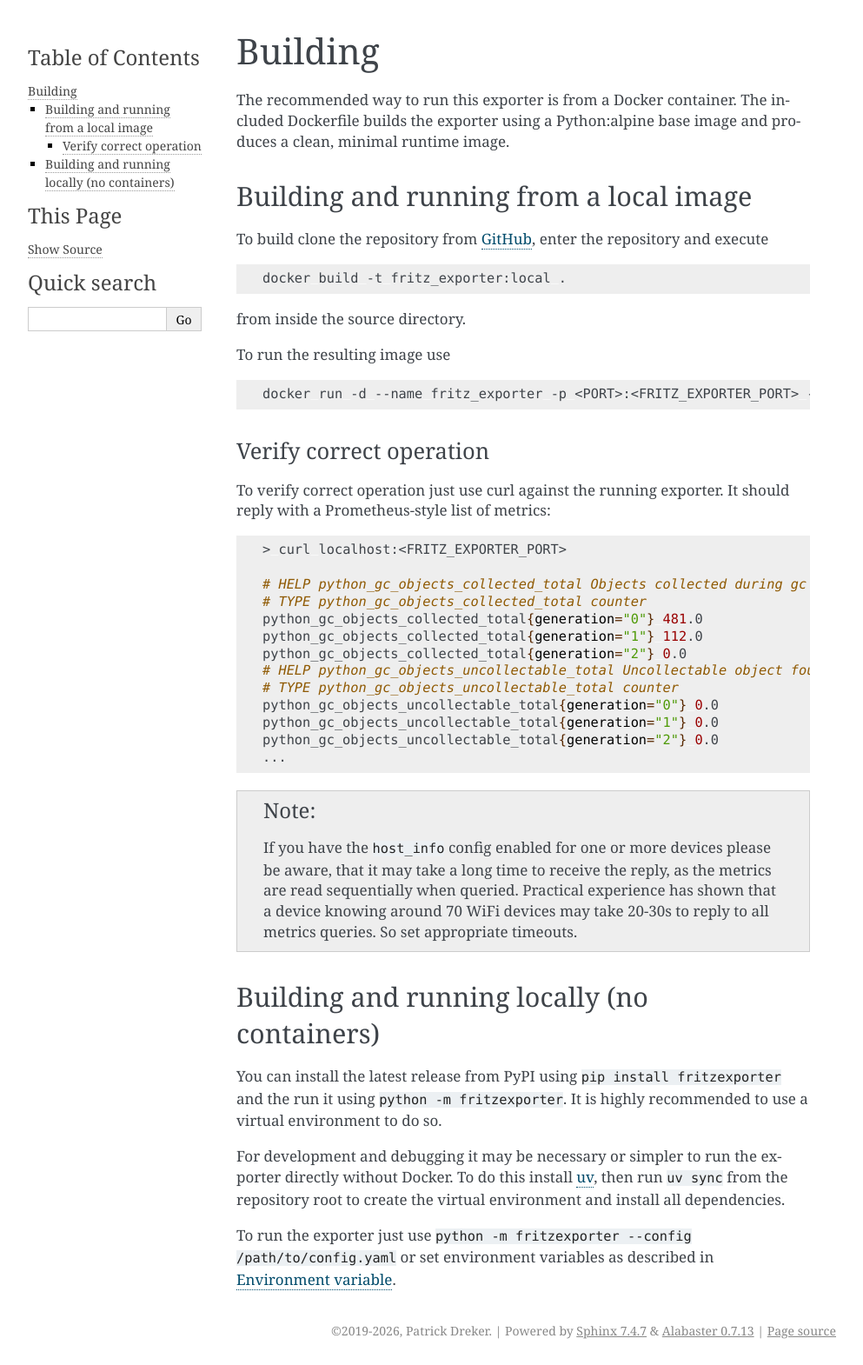
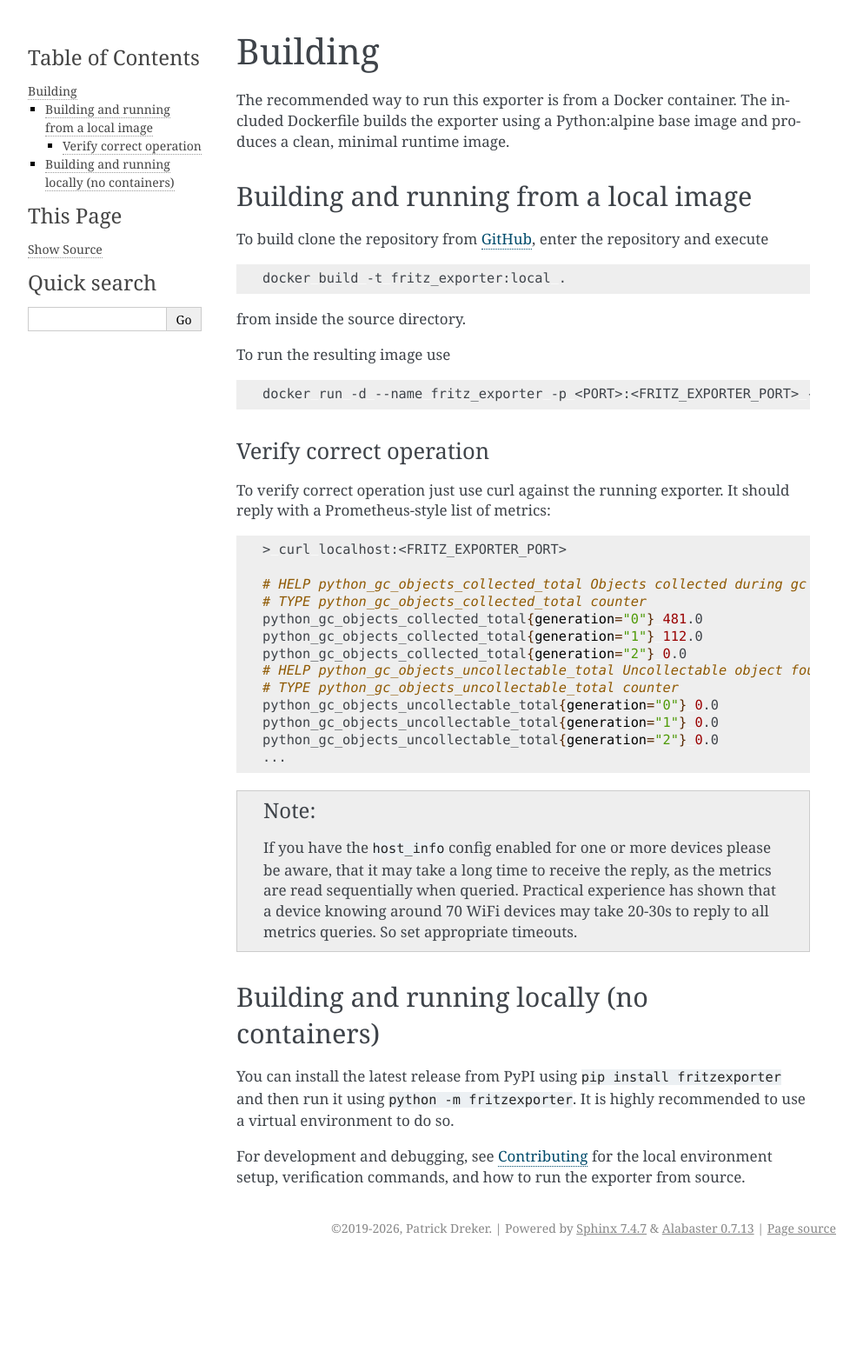
Before and after one commit to pdreker/fritz_exporter, a Sphinx documentation site: the page built from docs/building.rst, in a window 1280 px wide. Shown: the whole page at 87% size, without its empty margins (148-1141 px from the left). Built offline with Sphinx 7.4.7, drawn with Linux system fonts in a browser that asks for light colours; after the commit the page ends 1452 px from its top, so only the background shows below that.

Commit message:
docs: add contributing guide
Co-authored-by: Copilot <223556219+Copilot@users.noreply.github.com>

```diff
--- a/docs/building.rst
+++ b/docs/building.rst
@@ -50,8 +50,8 @@ To verify correct operation just use curl against the running exporter. It shoul
 Building and running locally (no containers)
 --------------------------------------------
 
-You can install the latest release from PyPI using ``pip install fritzexporter`` and the run it using ``python -m fritzexporter``. It is highly recommended to use a virtual environment to do so.
+You can install the latest release from PyPI using ``pip install fritzexporter`` and then run it using ``python -m fritzexporter``. It is highly recommended to use a virtual environment to do so.
 
-For development and debugging it may be necessary or simpler to run the exporter directly without Docker. To do this install `uv <https://docs.astral.sh/uv/>`_, then run ``uv sync`` from the repository root to create the virtual environment and install all dependencies.
-
-To run the exporter just use ``python -m fritzexporter --config /path/to/config.yaml`` or set environment variables as described in :ref:`environment-config`.
+For development and debugging, see :doc:`contributing` for the local
+environment setup, verification commands, and how to run the exporter from
+source.
--- a/docs/index.rst
+++ b/docs/index.rst
@@ -16,6 +16,7 @@ Welcome to fritz-exporter's documentation!
    running
    docker-images
    helping_out
+   contributing
    building
    coding
 
```
Also changed, not shown: docs/contributing.rst (added, +86 -0 lines).
